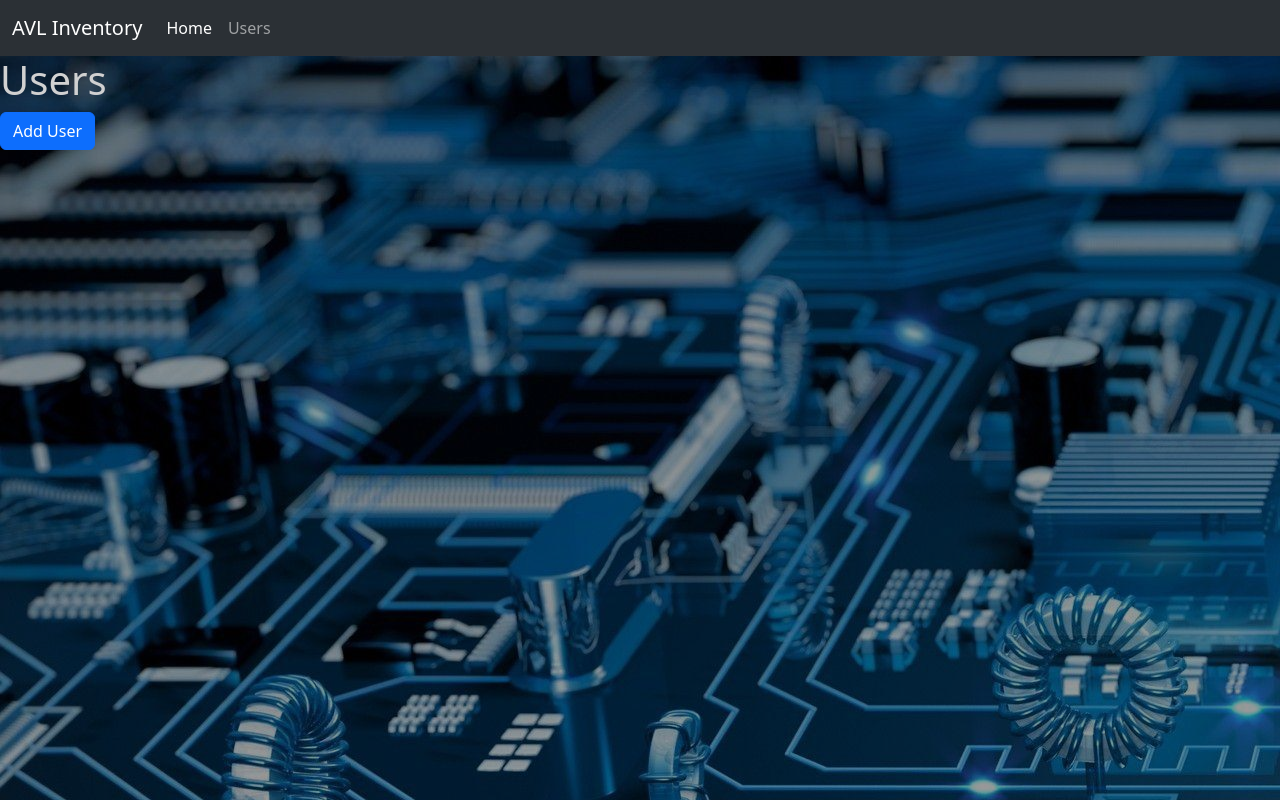
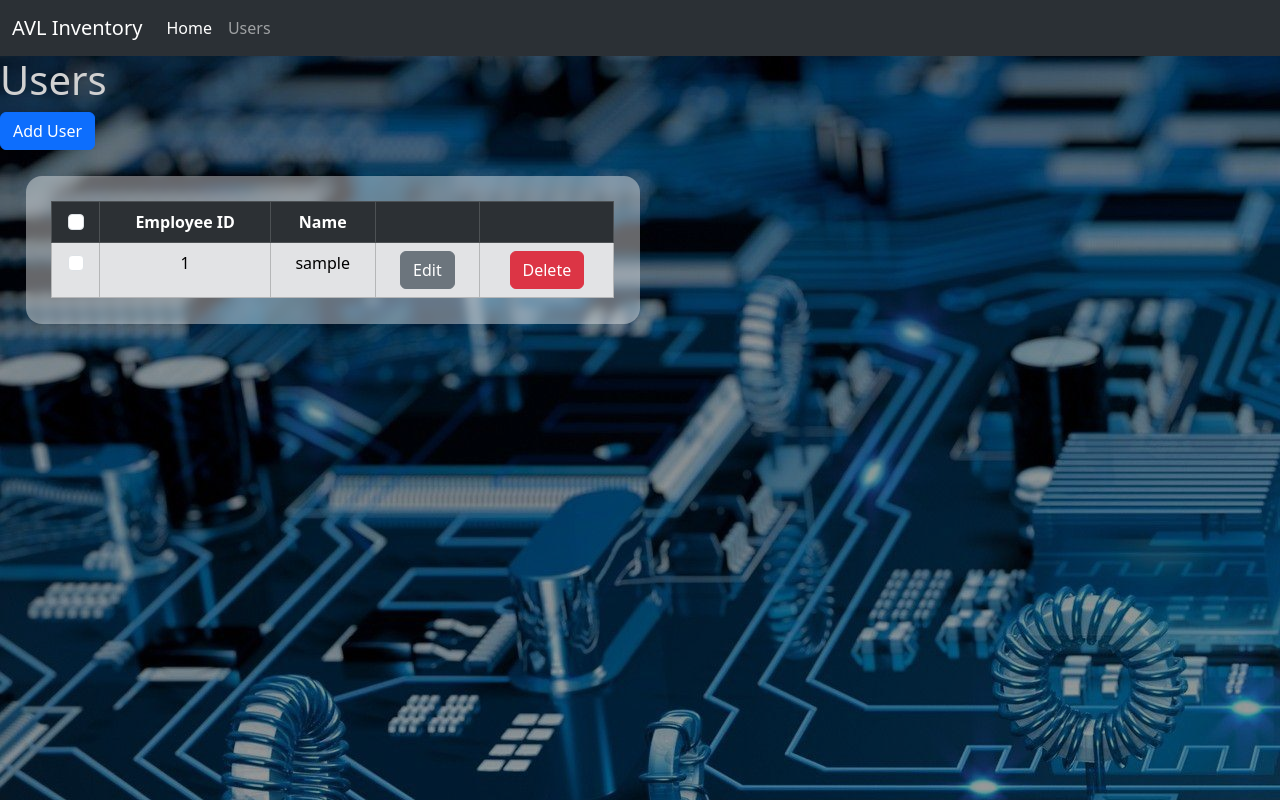
Before and after one commit to LuckyTheLukes/Inventory_Manager, a Flask app: page /users in a window 1280 px wide. Run offline with Flask 3, Linux system fonts and the light colour scheme; tables that the repository leaves empty hold one stand-in row (values such as "Sample post"); some libraries are stand-ins or nearby versions.

Commit message:
08042025 Ongoig users table functions and styling

```diff
--- a/database_handler.py
+++ b/database_handler.py
@@ -52,10 +52,10 @@ def read_from_database(table):
     workshop_inventory.reconnect()
     dbCursor = workshop_inventory.cursor()
 
-    dbCursor.execute(f"SELECT * FROM {table}")
+    dbCursor.execute(f"SELECT emp_id, user_name FROM {table}")
     data = dbCursor.fetchall()
     workshop_inventory.close()
-    print(data)
+    return data
 
 
 def write_to_database(table, data):
--- a/main.py
+++ b/main.py
@@ -16,12 +16,14 @@ def add_items():
 
 @app.route("/users", methods=["POST", "GET"])
 def manage_users():
-    database_handler.read_from_database("users")
     if request.method == "POST":
         empID = request.form["emp_id"]
         username = request.form["user_name"]
         database_handler.write_to_database("users", (empID, username, 1))
-    return render_template("/users.html")
+
+    headings = ('Employee ID', 'Name', '', '')
+    data = database_handler.read_from_database("users")
+    return render_template("/users.html", headings=headings, data=data)
 
 if __name__ == '__main__':
     app.run(debug=True)
--- a/templates/base.html
+++ b/templates/base.html
@@ -6,6 +6,7 @@
     <meta name="viewport" content="width=device-width, initial-scale=1.0">
     <title>{% block title %}{% endblock %}</title>
     <link rel="stylesheet" href="{{ url_for('static', filename='bootstrap.min.css') }}">
+
 </head>
 
 <body>
--- a/templates/users.html
+++ b/templates/users.html
@@ -8,6 +8,34 @@
 
 <button class="btn btn-primary" data-bs-toggle="modal" data-bs-target="#add_user">Add User</button>
 
+<div class="mask rounded-4" style="background-color: rgba(255, 255, 255, 0.4); backdrop-filter: blur(4px); margin: 2% 50% auto 2%; padding: 2%;">
+  <table class="table table-secondary table-striped table-hover m-auto table-bordered">
+    <tr class="text-center table-dark">
+      <th>
+        <input class="form-check-input" name="" id="" type="checkbox" value="checkedValue"
+          aria-label="Text for screen reader" />
+      </th>
+      {% for heading in headings %}
+      <th>{{ heading }}</th>
+      {% endfor %}
+    </tr>
+
+    {% for row in data %}
+    <tr>
+      <td class="text-center">
+        <input class="form-check-input" name="" id="" type="checkbox" value="checkedValue"
+          aria-label="Text for screen reader" />
+        </td>
+      {% for cell in row %}
+      <td class="text-center">{{ cell }}</td>
+      {% endfor %}
+      <td class="text-center"><button class="btn btn-secondary">Edit</button></td>
+      <td class="text-center"><button class="btn btn-danger">Delete</button></td>
+    </tr>
+    {% endfor %}
+  </table>
+</div>
+
 <div class="modal" id=add_user tabindex="-1">
   <div class="modal-dialog">
     <div class="modal-content">
@@ -16,12 +44,12 @@
         <button type="button" class="btn-close" data-bs-dismiss="modal" aria-label="Close"></button>
       </div>
       <div class="modal-body">
-        <form action="#", method="post">
+        <form action="#" , method="post">
           <input type="text" class="form-control" placeholder="Username" aria-label="Username"
-            aria-describedby="addon-wrapping", name="user_name">
+            aria-describedby="addon-wrapping" , name="user_name">
           <input type="text" class="form-control" placeholder="Employee ID" aria-label="EmpID"
-            aria-describedby="addon-wrapping", name="emp_id">
-          <button class="btn btn-outline-success" type="submit", value="submit">Submit</button>
+            aria-describedby="addon-wrapping" , name="emp_id">
+          <button class="btn btn-outline-success" type="submit" , value="submit">Submit</button>
         </form>
       </div>
     </div>
```
